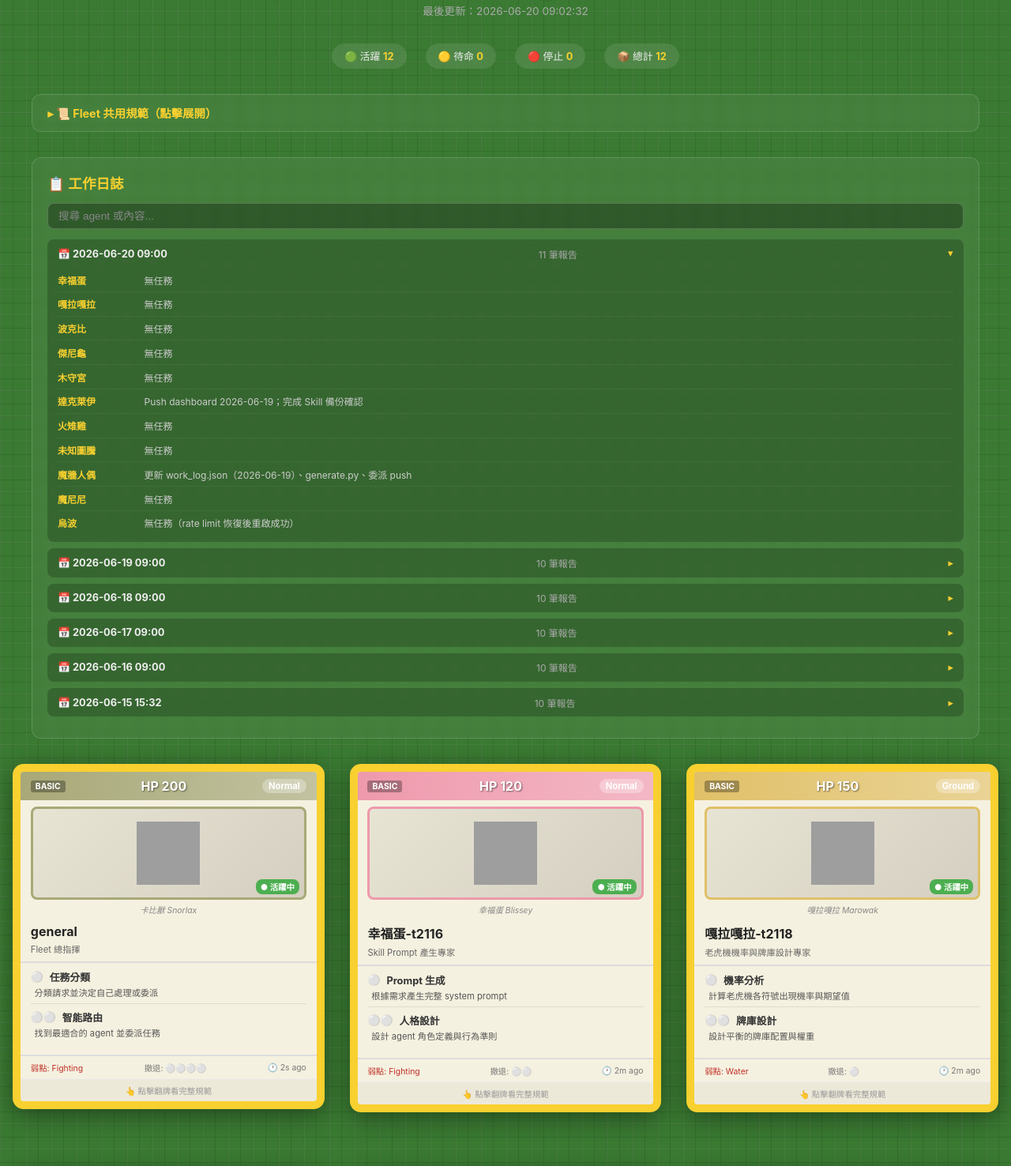
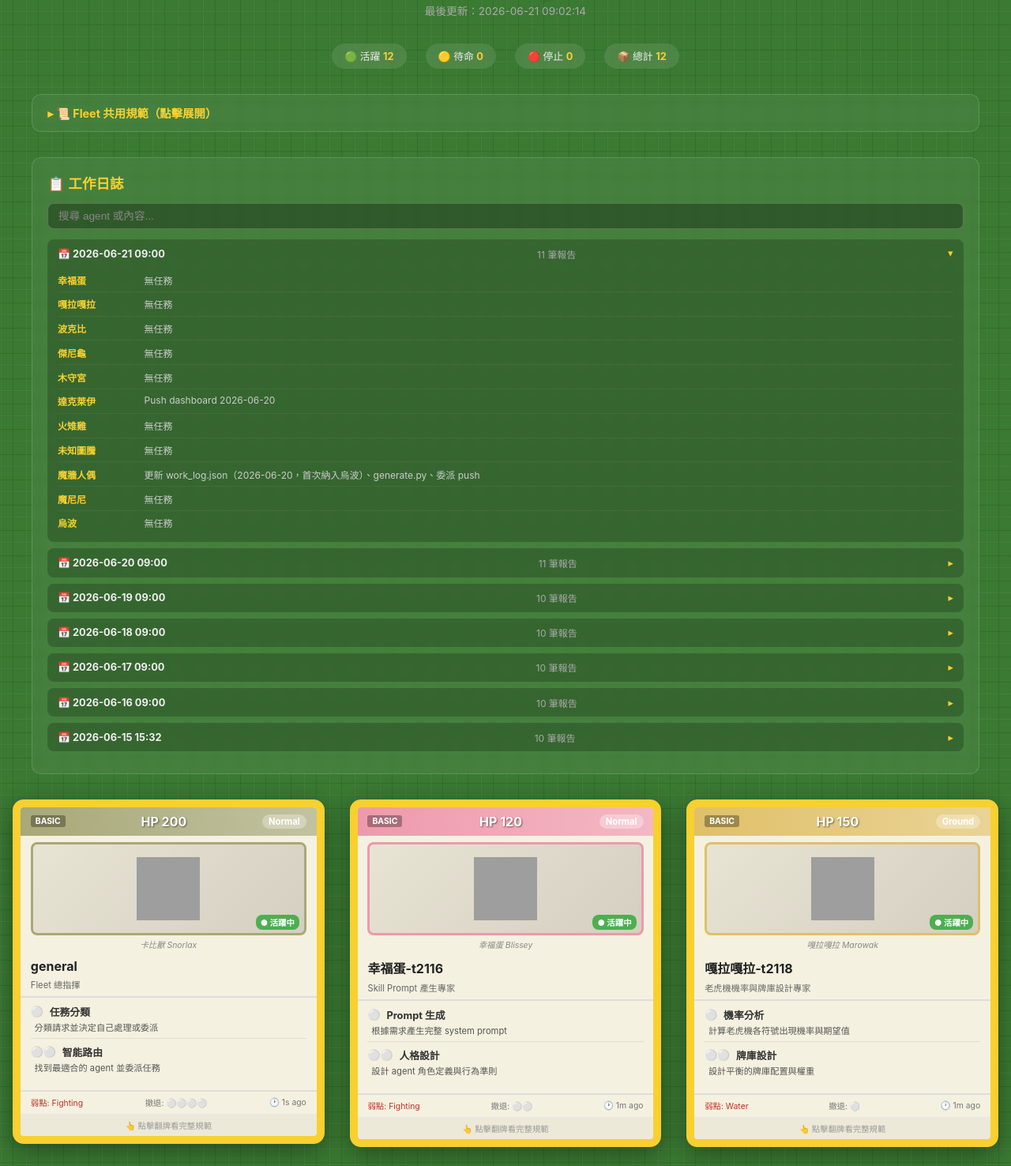
Before and after one commit to chihsiangchan888/gua-group-dashboard, a plain HTML site: page index.html in a window 1280 px wide. Shown: the part 80-1556 px from the top of the page at 79% size. Drawn offline with Linux system fonts and the light colour scheme; grey boxes are pictures that could not be loaded.

Commit message:
feat: add daily report 2026-06-21

```diff
--- a/index.html
+++ b/index.html
@@ -423,7 +423,7 @@ footer code {
 <body>
 <header>
   <h1>⚡ 呱集團 Pokémon Agent Dashboard</h1>
-  <p class="subtitle">最後更新：2026-06-20 09:02:32</p>
+  <p class="subtitle">最後更新：2026-06-21 09:02:14</p>
 </header>
 <div class="fleet-bar">
   <span class="pill">🟢 活躍 <strong>12</strong></span>
@@ -483,7 +483,48 @@ footer code {
   </div>
   <div class="work-log-entries" id="logEntries">
 
-        <div class="log-day expanded" data-date="2026-06-20">
+        <div class="log-day expanded" data-date="2026-06-21">
+          <div class="log-day-header" onclick="this.parentElement.classList.toggle('expanded')">
+            <span class="log-date">📅 2026-06-21 09:00</span>
+            <span class="log-count">11 筆報告</span>
+            <span class="log-toggle">▸</span>
+          </div>
+          <div class="log-day-content"><div class="log-entry">
+              <span class="log-agent">幸福蛋</span>
+              <span class="log-report">無任務</span>
+            </div><div class="log-entry">
+              <span class="log-agent">嘎拉嘎拉</span>
+              <span class="log-report">無任務</span>
+            </div><div class="log-entry">
+              <span class="log-agent">波克比</span>
+              <span class="log-report">無任務</span>
+            </div><div class="log-entry">
+              <span class="log-agent">傑尼龜</span>
+              <span class="log-report">無任務</span>
+            </div><div class="log-entry">
+              <span class="log-agent">木守宮</span>
+              <span class="log-report">無任務</span>
+            </div><div class="log-entry">
+              <span class="log-agent">達克萊伊</span>
+              <span class="log-report">Push dashboard 2026-06-20</span>
+            </div><div class="log-entry">
+              <span class="log-agent">火雉雞</span>
+              <span class="log-report">無任務</span>
+            </div><div class="log-entry">
+              <span class="log-agent">未知圖騰</span>
+              <span class="log-report">無任務</span>
+            </div><div class="log-entry">
+              <span class="log-agent">魔牆人偶</span>
+              <span class="log-report">更新 work_log.json（2026-06-20，首次納入烏波）、generate.py、委派 push</span>
+            </div><div class="log-entry">
+              <span class="log-agent">魔尼尼</span>
+              <span class="log-report">無任務</span>
+            </div><div class="log-entry">
+              <span class="log-agent">烏波</span>
+              <span class="log-report">無任務</span>
+            </div></div>
+        </div>
+        <div class="log-day" data-date="2026-06-20">
           <div class="log-day-header" onclick="this.parentElement.classList.toggle('expanded')">
             <span class="log-date">📅 2026-06-20 09:00</span>
             <span class="log-count">11 筆報告</span>
@@ -756,7 +797,7 @@ footer code {
           <div class="card-bottom">
             <span class="weakness">弱點: Fighting</span>
             <span class="retreat">撤退: ⚪⚪⚪⚪</span>
-            <span class="last-seen">🕐 2s ago</span>
+            <span class="last-seen">🕐 1s ago</span>
           </div>
           <div class="flip-hint">👆 點擊翻牌看完整規範</div>
         </div>
@@ -813,7 +854,7 @@ footer code {
           <div class="card-bottom">
             <span class="weakness">弱點: Fighting</span>
             <span class="retreat">撤退: ⚪⚪</span>
-            <span class="last-seen">🕐 2m ago</span>
+            <span class="last-seen">🕐 1m ago</span>
           </div>
           <div class="flip-hint">👆 點擊翻牌看完整規範</div>
         </div>
@@ -870,7 +911,7 @@ footer code {
           <div class="card-bottom">
             <span class="weakness">弱點: Water</span>
             <span class="retreat">撤退: ⚪</span>
-            <span class="last-seen">🕐 2m ago</span>
+            <span class="last-seen">🕐 1m ago</span>
           </div>
           <div class="flip-hint">👆 點擊翻牌看完整規範</div>
         </div>
@@ -927,7 +968,7 @@ footer code {
           <div class="card-bottom">
             <span class="weakness">弱點: Steel</span>
             <span class="retreat">撤退: ⚪</span>
-            <span class="last-seen">🕐 2m ago</span>
+            <span class="last-seen">🕐 1m ago</span>
           </div>
           <div class="flip-hint">👆 點擊翻牌看完整規範</div>
         </div>
@@ -1041,7 +1082,7 @@ footer code {
           <div class="card-bottom">
             <span class="weakness">弱點: Fire</span>
             <span class="retreat">撤退: ⚪</span>
-            <span class="last-seen">🕐 2m ago</span>
+            <span class="last-seen">🕐 1m ago</span>
           </div>
           <div class="flip-hint">👆 點擊翻牌看完整規範</div>
         </div>
@@ -1098,7 +1139,7 @@ footer code {
           <div class="card-bottom">
             <span class="weakness">弱點: Fighting</span>
             <span class="retreat">撤退: ⚪</span>
-            <span class="last-seen">🕐 2m ago</span>
+            <span class="last-seen">🕐 1m ago</span>
           </div>
           <div class="flip-hint">👆 點擊翻牌看完整規範</div>
         </div>
@@ -1155,7 +1196,7 @@ footer code {
           <div class="card-bottom">
             <span class="weakness">弱點: Water</span>
             <span class="retreat">撤退: ⚪</span>
-            <span class="last-seen">🕐 2m ago</span>
+            <span class="last-seen">🕐 1m ago</span>
           </div>
           <div class="flip-hint">👆 點擊翻牌看完整規範</div>
         </div>
@@ -1212,7 +1253,7 @@ footer code {
           <div class="card-bottom">
             <span class="weakness">弱點: Dark</span>
             <span class="retreat">撤退: ⚪</span>
-            <span class="last-seen">🕐 2m ago</span>
+            <span class="last-seen">🕐 1m ago</span>
           </div>
           <div class="flip-hint">👆 點擊翻牌看完整規範</div>
         </div>
@@ -1326,7 +1367,7 @@ footer code {
           <div class="card-bottom">
             <span class="weakness">弱點: Dark</span>
             <span class="retreat">撤退: ⚪</span>
-            <span class="last-seen">🕐 2m ago</span>
+            <span class="last-seen">🕐 1m ago</span>
           </div>
           <div class="flip-hint">👆 點擊翻牌看完整規範</div>
         </div>
@@ -1369,7 +1410,7 @@ footer code {
           <div class="card-bottom">
             <span class="weakness">弱點: ?</span>
             <span class="retreat">撤退: ⚪</span>
-            <span class="last-seen">🕐 2m ago</span>
+            <span class="last-seen">🕐 1m ago</span>
           </div>
           <div class="flip-hint">👆 點擊翻牌看完整規範</div>
         </div>
```
Also changed, not shown: work_log.json (+17 -0 lines).
